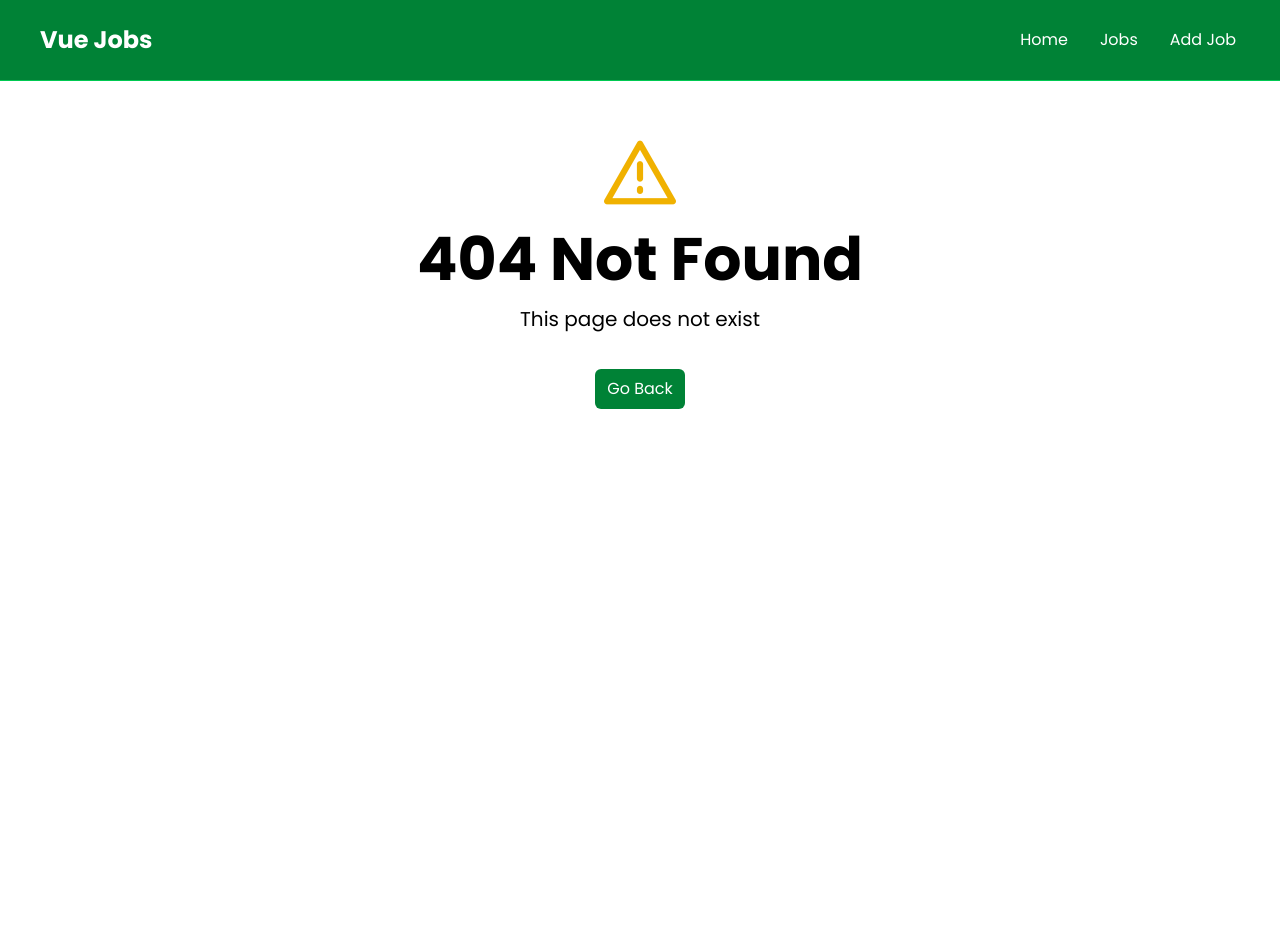
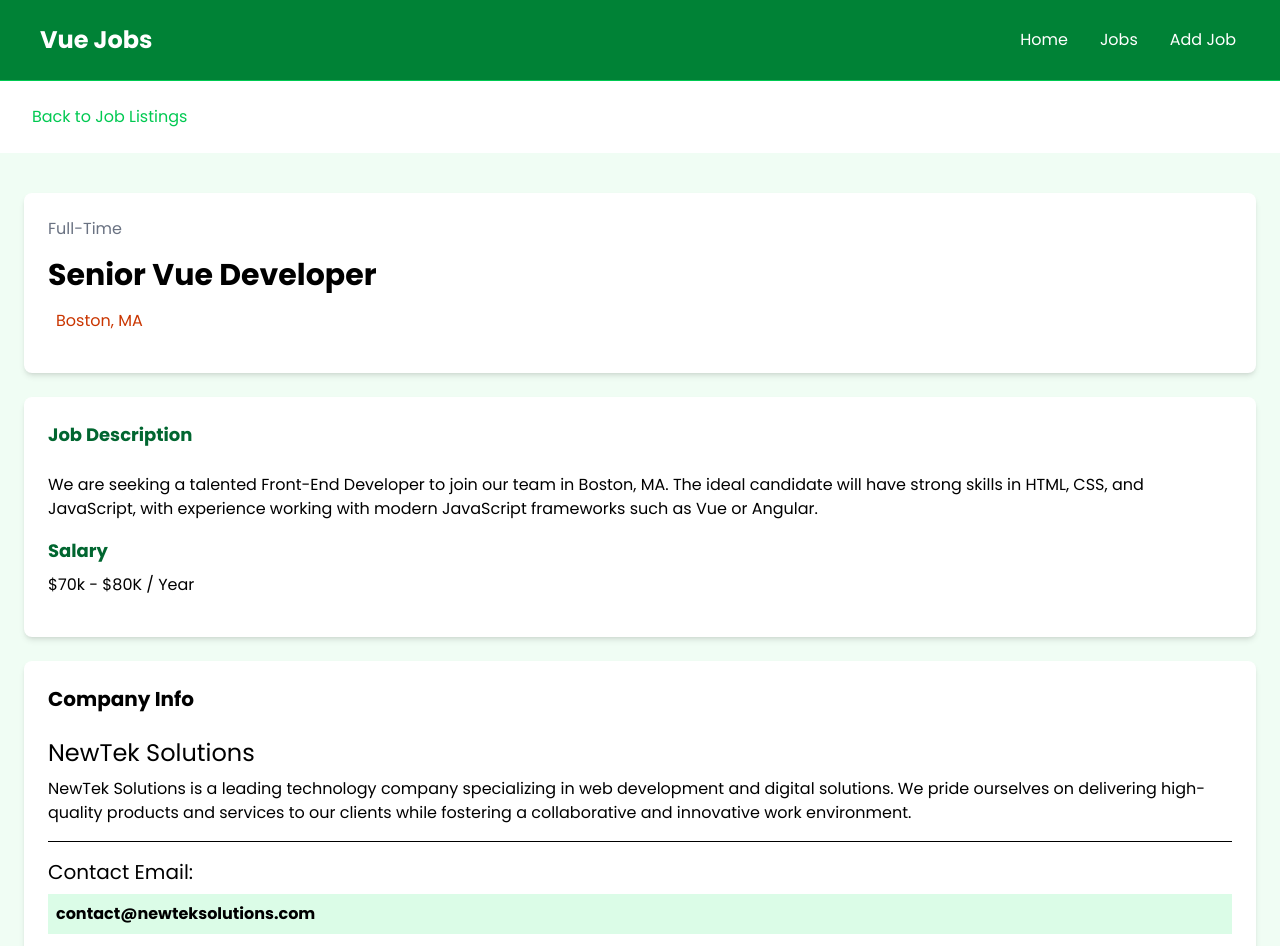
Before and after one commit to ZahraSoley/vue-job-posting, a Vue app: page /jobs/1 in a window 1280 px wide. Before the commit this address had no page. Shown: the top 946 px of the page. Before the commit the page ends 800 px from the top, so only its background shows below. Built offline with nearby package versions, Linux system fonts and the light colour scheme.

Commit message:
add job view page

```diff
--- a/src/components/JobListing.vue
+++ b/src/components/JobListing.vue
@@ -37,8 +37,7 @@
             <div class="mb-5 ">
                 <div>{{ truncatedDescription }}
                 </div>
-                <button @click="toggleFullDescription"
-                class="text-green-500 hover:text-green-600 mb-5">
+                <button @click="toggleFullDescription" class="text-green-500 hover:text-green-600 mb-5">
                     {{ showFullDescription ? 'Less' : 'More' }}
                 </button>
             </div>
@@ -52,7 +51,8 @@
                     <i class="pi pi-map-marker"></i>
                     {{ job.location }}
                 </div>
-                <RouterLink :to="'/job/' + job.id"
+                <!-- <RouterLink :to="'/jobs/' + job.id" -->
+                <RouterLink to="/jobs/1"
                     class="h-9 bg-green-500 hover:bg-green-600 text-white px-4 py-2 rounded-lg text-center text-sm">
                     Read More
                 </RouterLink>
--- a/src/router/index.js
+++ b/src/router/index.js
@@ -3,6 +3,7 @@
 import HomeView from "@/views/HomeView.vue";
 import JobsView from "@/views/JobsView.vue";
 import NotFoundView from "@/views/NotFoundView.vue";
+import JobView from "@/views/JobView.vue";
 
 const router = createRouter({
     history: createWebHistory(import.meta.env.BASE_URL),
@@ -18,6 +19,12 @@
             component:JobsView
         },
         {
+            // path:'/jobs/:id',
+            path:'/jobs/1',
+            name:'job',
+            component:JobView
+        },
+        {
             path:'/:catchAll(.*)',
             name:'not-found',
             component:NotFoundView
--- a/src/views/HomeView.vue
+++ b/src/views/HomeView.vue
@@ -7,5 +7,5 @@
 <template>
     <Hero title='Become a Specialist' />
     <HomeCards />
-    <JobListings :limit="6" :showButton="true" />
+    <JobListings :limit="3" :showButton="true" />
 </template>
--- /dev/null
+++ b/src/views/JobView.vue
@@ -0,0 +1,89 @@
+<script setup>
+import { RouterLink } from 'vue-router';
+</script>
+
+<template>
+    <!-- Go Back -->
+    <section>
+        <div class="container m-auto py-6 px-6">
+            <RouterLink to="/jobs" class="text-green-500 hover:text-green-600 flex items-center">
+                <i class="fas fa-arrow-left mr-2"></i> Back to Job Listings
+            </RouterLink>
+        </div>
+    </section>
+
+    <section class="bg-green-50">
+        <div class="container m-auto py-10 px-6">
+            <div class="grid grid-cols-1 md:grid-cols-70/30 w-full gap-6">
+                <main>
+                    <div class="bg-white p-6 rounded-lg shadow-md text-center md:text-left">
+                        <div class="text-gray-500 mb-4">Full-Time</div>
+                        <h1 class="text-3xl font-bold mb-4">Senior Vue Developer</h1>
+                        <div class="text-gray-500 mb-4 flex align-middle justify-center md:justify-start">
+                            <i class="fa-solid fa-location-dot text-lg text-orange-700 mr-2"></i>
+                            <p class="text-orange-700">Boston, MA</p>
+                        </div>
+                    </div>
+
+                    <div class="bg-white p-6 rounded-lg shadow-md mt-6">
+                        <h3 class="text-green-800 text-lg font-bold mb-6">
+                            Job Description
+                        </h3>
+
+                        <p class="mb-4">
+                            We are seeking a talented Front-End Developer to join our team
+                            in Boston, MA. The ideal candidate will have strong skills in
+                            HTML, CSS, and JavaScript, with experience working with modern
+                            JavaScript frameworks such as Vue or Angular.
+                        </p>
+
+                        <h3 class="text-green-800 text-lg font-bold mb-2">Salary</h3>
+
+                        <p class="mb-4">$70k - $80K / Year</p>
+                    </div>
+                </main>
+
+                <!-- Sidebar -->
+                <aside>
+                    <!-- Company Info -->
+                    <div class="bg-white p-6 rounded-lg shadow-md">
+                        <h3 class="text-xl font-bold mb-6">Company Info</h3>
+
+                        <h2 class="text-2xl">NewTek Solutions</h2>
+
+                        <p class="my-2">
+                            NewTek Solutions is a leading technology company specializing in
+                            web development and digital solutions. We pride ourselves on
+                            delivering high-quality products and services to our clients
+                            while fostering a collaborative and innovative work environment.
+                        </p>
+
+                        <hr class="my-4" />
+
+                        <h3 class="text-xl">Contact Email:</h3>
+
+                        <p class="my-2 bg-green-100 p-2 font-bold">
+                            contact@newteksolutions.com
+                        </p>
+
+                        <h3 class="text-xl">Contact Phone:</h3>
+
+                        <p class="my-2 bg-green-100 p-2 font-bold">555-555-5555</p>
+                    </div>
+
+                    <!-- Manage -->
+                    <!-- <div class="bg-white p-6 rounded-lg shadow-md mt-6">
+                        <h3 class="text-xl font-bold mb-6">Manage Job</h3>
+                        <a href="add-job.html"
+                            class="bg-green-500 hover:bg-green-600 text-white text-center font-bold py-2 px-4 rounded-full w-full focus:outline-none focus:shadow-outline mt-4 block">Edit
+                            Job</a>
+                        <button
+                            class="bg-red-500 hover:bg-red-600 text-white font-bold py-2 px-4 rounded-full w-full focus:outline-none focus:shadow-outline mt-4 block">
+                            Delete Job
+                        </button>
+                    </div> -->
+                </aside>
+            </div>
+        </div>
+    </section>
+</template>
```
